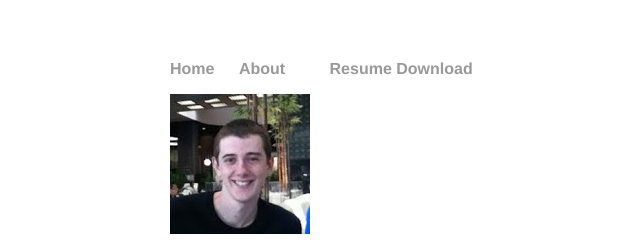
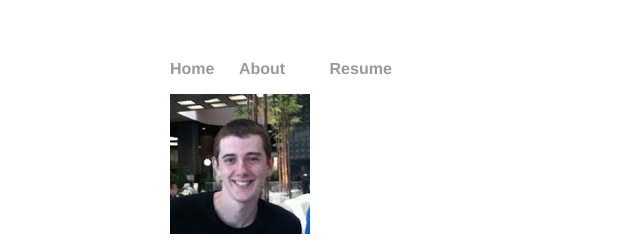
Before and after one commit to chrisminar/chrisminar.github.io, a Jekyll site: the page built from index.html, in a window 1280 px wide. Shown: the top 252 px of the page, without its empty margins (22-662 px from the left). Built offline with Jekyll 4.4.1, drawn with Linux system fonts in a browser that asks for light colours.

Commit message:
Update default.html

```diff
--- a/_layouts/default.html
+++ b/_layouts/default.html
@@ -10,7 +10,7 @@
     		<ul>
         		<li><a href="/">Home</a></li>
 	        	<li><a href="/about">About</a></li>
-	        	<li></li><a href="resume.pdf" target="_blank">Resume Download</li>
+	        	<li></li><a href="resume.pdf" target="_blank">Resume</li>
 	        </ul>
 		</nav>
 		<div class="container">
```
